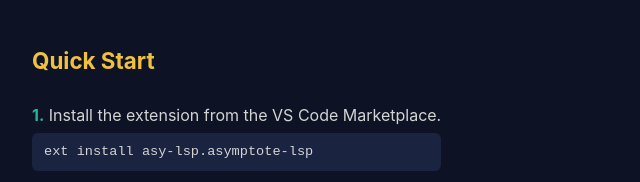
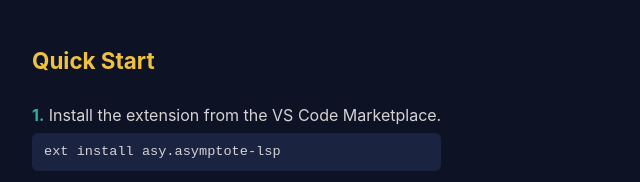
Before and after one commit to doombeaker/AsyLsp, a website: page site/index.html in a window 1280 px wide. Shown: the part 1500-1682 px from the top of the page, 242-882 px from the left. Drawn offline with Linux system fonts and the light colour scheme.

Commit message:
update info

```diff
--- a/site/index.html
+++ b/site/index.html
@@ -138,7 +138,7 @@
     <li>
       <div>
         <strong style="color:var(--teal)">1.</strong> Install the extension from the VS Code Marketplace.
-        <code>ext install asy-lsp.asymptote-lsp</code>
+        <code>ext install asy.asymptote-lsp</code>
       </div>
     </li>
     <li>
```
